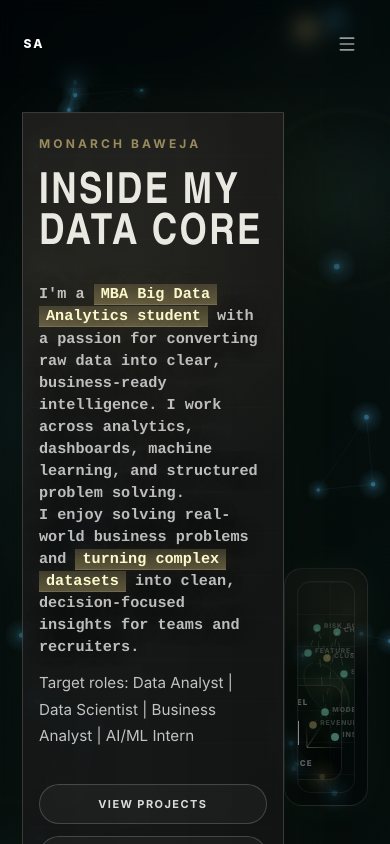
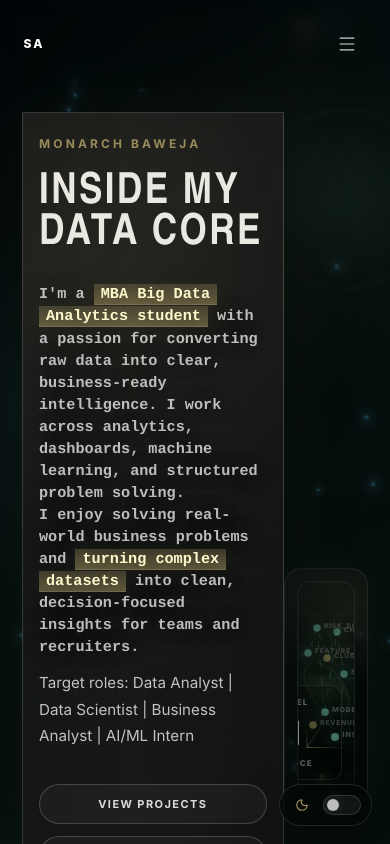
Before and after one commit to monarchbaweja1/monarch-baweja-portfolio, a React (Vite) app: page / in a window 390 px wide. Shown: the top 844 px of the page. Built offline with nearby package versions, Linux system fonts and the light colour scheme.

Commit message:
Add interactive atmosphere toggle

```diff
--- a/src/App.jsx
+++ b/src/App.jsx
@@ -1,8 +1,9 @@
-import { useEffect } from "react";
+import { useEffect, useState } from "react";
 import gsap from "gsap";
 import { ScrollTrigger } from "gsap/ScrollTrigger";
 import Lenis from "lenis";
 import AnimatedBackground from "./components/AnimatedBackground.jsx";
+import AtmosphereToggle from "./components/AtmosphereToggle.jsx";
 import CursorGlow from "./components/CursorGlow.jsx";
 import Navbar from "./components/Navbar.jsx";
 import Hero from "./components/Hero.jsx";
@@ -17,6 +18,8 @@ import Contact from "./components/Contact.jsx";
 gsap.registerPlugin(ScrollTrigger);
 
 export default function App() {
+  const [enhancedAtmosphere, setEnhancedAtmosphere] = useState(false);
+
   useEffect(() => {
     const lenis = new Lenis({
       duration: 1.28,
@@ -71,10 +74,11 @@ export default function App() {
 
   return (
     <>
-      <AnimatedBackground />
+      <AnimatedBackground enhanced={enhancedAtmosphere} />
       <CursorGlow />
       <main className="site-content">
         <Navbar />
+        <AtmosphereToggle active={enhancedAtmosphere} onToggle={setEnhancedAtmosphere} />
         <Hero />
         <Snapshot />
         <About />
--- a/src/components/AnimatedBackground.jsx
+++ b/src/components/AnimatedBackground.jsx
@@ -1,7 +1,12 @@
 import { useEffect, useRef } from "react";
 
-export default function AnimatedBackground() {
+export default function AnimatedBackground({ enhanced = false }) {
   const canvasRef = useRef(null);
+  const enhancedRef = useRef(enhanced);
+
+  useEffect(() => {
+    enhancedRef.current = enhanced;
+  }, [enhanced]);
 
   useEffect(() => {
     const canvas = canvasRef.current;
@@ -11,6 +16,7 @@ export default function AnimatedBackground() {
     let height = 0;
     let raf = 0;
     let nodes = [];
+    let intensity = enhancedRef.current ? 1 : 0;
 
     const dprValue = () => Math.min(window.devicePixelRatio || 1, 2);
 
@@ -63,9 +69,9 @@ export default function AnimatedBackground() {
           const maxDistance = 164 * dpr;
 
           if (distance < maxDistance) {
-            const opacity = 0.24 * (1 - distance / maxDistance) * Math.min(node.depth, other.depth);
-            ctx.strokeStyle = `rgba(58, 145, 184, ${opacity})`;
-            ctx.lineWidth = 0.75 * dpr;
+            const opacity = (0.1 + intensity * 0.28) * (1 - distance / maxDistance) * Math.min(node.depth, other.depth);
+            ctx.strokeStyle = `rgba(64, 159, 205, ${opacity})`;
+            ctx.lineWidth = (0.45 + intensity * 0.55) * dpr;
             ctx.beginPath();
             ctx.moveTo(node.x, node.y);
             ctx.lineTo(other.x, other.y);
@@ -85,8 +91,8 @@ export default function AnimatedBackground() {
         const maxDistance = 230 * dpr;
 
         if (distance < maxDistance) {
-          ctx.strokeStyle = `rgba(200, 181, 116, ${0.28 * (1 - distance / maxDistance)})`;
-          ctx.lineWidth = 0.9 * dpr;
+          ctx.strokeStyle = `rgba(200, 181, 116, ${(0.16 + intensity * 0.28) * (1 - distance / maxDistance)})`;
+          ctx.lineWidth = (0.65 + intensity * 0.6) * dpr;
           ctx.beginPath();
           ctx.moveTo(pointer.x, pointer.y);
           ctx.lineTo(node.x, node.y);
@@ -98,24 +104,27 @@ export default function AnimatedBackground() {
     const drawNodes = () => {
       nodes.forEach((node) => {
         const color = node.hue === "gold" ? [200, 181, 116] : [56, 126, 158];
-        const glow = ctx.createRadialGradient(node.x, node.y, 0, node.x, node.y, node.r * 7);
-        glow.addColorStop(0, `rgba(${color[0]}, ${color[1]}, ${color[2]}, ${0.56 * node.depth})`);
-        glow.addColorStop(0.42, `rgba(${color[0]}, ${color[1]}, ${color[2]}, ${0.22 * node.depth})`);
+        const glow = ctx.createRadialGradient(node.x, node.y, 0, node.x, node.y, node.r * (5.5 + intensity * 7));
+        glow.addColorStop(0, `rgba(${color[0]}, ${color[1]}, ${color[2]}, ${(0.28 + intensity * 0.52) * node.depth})`);
+        glow.addColorStop(0.42, `rgba(${color[0]}, ${color[1]}, ${color[2]}, ${(0.09 + intensity * 0.28) * node.depth})`);
         glow.addColorStop(1, `rgba(${color[0]}, ${color[1]}, ${color[2]}, 0)`);
         ctx.fillStyle = glow;
         ctx.beginPath();
         ctx.arc(node.x, node.y, node.r * 7, 0, Math.PI * 2);
         ctx.fill();
 
-        ctx.fillStyle = `rgba(${color[0]}, ${color[1]}, ${color[2]}, ${0.9 * node.depth})`;
+        ctx.fillStyle = `rgba(${color[0]}, ${color[1]}, ${color[2]}, ${(0.46 + intensity * 0.54) * node.depth})`;
         ctx.beginPath();
-        ctx.arc(node.x, node.y, node.r, 0, Math.PI * 2);
+        ctx.arc(node.x, node.y, node.r * (0.85 + intensity * 0.35), 0, Math.PI * 2);
         ctx.fill();
       });
     };
 
     const draw = (time) => {
       const dpr = dprValue();
+      const target = enhancedRef.current ? 1 : 0;
+      intensity += (target - intensity) * 0.045;
+      canvas.style.filter = `brightness(${0.82 + intensity * 0.45}) contrast(${1 + intensity * 0.32}) saturate(${0.92 + intensity * 0.22})`;
       ctx.clearRect(0, 0, width, height);
 
       nodes.forEach((node) => {
@@ -170,7 +179,7 @@ export default function AnimatedBackground() {
   }, []);
 
   return (
-    <div className="animated-background" aria-hidden="true">
+    <div className={`animated-background ${enhanced ? "enhanced" : ""}`} aria-hidden="true">
       <canvas ref={canvasRef} />
       <div className="bg-organic bg-organic-one" />
       <div className="bg-organic bg-organic-two" />
--- /dev/null
+++ b/src/components/AtmosphereToggle.jsx
@@ -0,0 +1,69 @@
+import { useEffect, useRef } from "react";
+import { Moon, Sparkles } from "lucide-react";
+
+function playAtmosphereSound(active) {
+  const AudioContext = window.AudioContext || window.webkitAudioContext;
+  if (!AudioContext) return;
+
+  const context = new AudioContext();
+  const now = context.currentTime;
+  const master = context.createGain();
+  const filter = context.createBiquadFilter();
+  const oscillator = context.createOscillator();
+  const shimmer = context.createOscillator();
+
+  master.gain.setValueAtTime(0.0001, now);
+  master.gain.exponentialRampToValueAtTime(active ? 0.045 : 0.028, now + 0.08);
+  master.gain.exponentialRampToValueAtTime(0.0001, now + (active ? 0.72 : 0.56));
+
+  filter.type = "lowpass";
+  filter.frequency.setValueAtTime(active ? 420 : 720, now);
+  filter.frequency.exponentialRampToValueAtTime(active ? 1400 : 240, now + (active ? 0.55 : 0.46));
+  filter.Q.setValueAtTime(0.85, now);
+
+  oscillator.type = "sine";
+  shimmer.type = "triangle";
+  oscillator.frequency.setValueAtTime(active ? 140 : 260, now);
+  oscillator.frequency.exponentialRampToValueAtTime(active ? 330 : 96, now + 0.52);
+  shimmer.frequency.setValueAtTime(active ? 520 : 360, now);
+  shimmer.frequency.exponentialRampToValueAtTime(active ? 880 : 180, now + 0.45);
+
+  oscillator.connect(filter);
+  shimmer.connect(filter);
+  filter.connect(master);
+  master.connect(context.destination);
+  oscillator.start(now);
+  shimmer.start(now + 0.025);
+  oscillator.stop(now + 0.78);
+  shimmer.stop(now + 0.62);
+
+  window.setTimeout(() => context.close(), 900);
+}
+
+export default function AtmosphereToggle({ active, onToggle }) {
+  const hasInteracted = useRef(false);
+
+  useEffect(() => {
+    if (!hasInteracted.current) return;
+    playAtmosphereSound(active);
+  }, [active]);
+
+  return (
+    <button
+      className={`atmosphere-toggle ${active ? "active" : ""}`}
+      type="button"
+      aria-label={active ? "Switch to calm atmosphere" : "Switch to enhanced atmosphere"}
+      aria-pressed={active}
+      onClick={() => {
+        hasInteracted.current = true;
+        onToggle((value) => !value);
+      }}
+    >
+      <span className="toggle-icon">{active ? <Sparkles size={14} /> : <Moon size={14} />}</span>
+      <span className="toggle-track">
+        <span className="toggle-thumb" />
+      </span>
+      <span className="toggle-text">{active ? "Enhanced" : "Calm"}</span>
+    </button>
+  );
+}
--- a/src/styles.css
+++ b/src/styles.css
@@ -51,6 +51,14 @@ button {
     radial-gradient(circle at 74% 24%, rgba(129, 121, 74, 0.08), transparent 28%),
     radial-gradient(circle at 8% 48%, rgba(38, 87, 101, 0.18), transparent 34%),
     linear-gradient(135deg, #020608 0%, #06100f 46%, #08110f 100%);
+  transition: background 0.9s cubic-bezier(0.4, 0, 0.2, 1), filter 0.9s cubic-bezier(0.4, 0, 0.2, 1);
+}
+
+.animated-background.enhanced {
+  background:
+    radial-gradient(circle at 74% 24%, rgba(129, 121, 74, 0.04), transparent 28%),
+    radial-gradient(circle at 8% 48%, rgba(38, 87, 101, 0.1), transparent 34%),
+    linear-gradient(135deg, #010305 0%, #030807 46%, #040908 100%);
 }
 
 .site-content {
@@ -74,6 +82,13 @@ button {
     linear-gradient(90deg, rgba(2,6,8,0.02), transparent 24%, rgba(2,6,8,0.32) 50%, transparent 82%, rgba(2,6,8,0.04)),
     radial-gradient(circle at 50% 45%, rgba(3,7,6,0.28), transparent 54%);
   pointer-events: none;
+  transition: background 0.9s cubic-bezier(0.4, 0, 0.2, 1), opacity 0.9s cubic-bezier(0.4, 0, 0.2, 1);
+}
+
+.animated-background.enhanced .network-vignette {
+  background:
+    linear-gradient(90deg, rgba(1,3,5,0.02), transparent 20%, rgba(1,3,5,0.5) 50%, transparent 84%, rgba(1,3,5,0.03)),
+    radial-gradient(circle at 50% 45%, rgba(1,3,5,0.48), transparent 54%);
 }
 
 .bg-organic {
@@ -85,6 +100,12 @@ button {
   background: radial-gradient(circle, rgba(55, 112, 104, 0.1), transparent 64%);
   filter: blur(2px);
   animation: floatOrganic 14s cubic-bezier(0.4, 0, 0.2, 1) infinite alternate;
+  transition: opacity 0.9s cubic-bezier(0.4, 0, 0.2, 1), filter 0.9s cubic-bezier(0.4, 0, 0.2, 1);
+}
+
+.animated-background.enhanced .bg-organic {
+  opacity: 0.42;
+  filter: blur(6px);
 }
 
 .bg-organic-one {
@@ -105,6 +126,88 @@ button {
     linear-gradient(rgba(255,255,255,0.04) 1px, transparent 1px),
     linear-gradient(90deg, rgba(255,255,255,0.03) 1px, transparent 1px);
   background-size: 3px 3px, 5px 5px;
+}
+
+.atmosphere-toggle {
+  position: fixed;
+  top: 72px;
+  right: clamp(18px, 3.5vw, 58px);
+  z-index: 55;
+  display: inline-flex;
+  align-items: center;
+  gap: 9px;
+  border: 1px solid rgba(255,255,255,0.12);
+  border-radius: 999px;
+  padding: 8px 10px;
+  color: rgba(255,255,255,0.64);
+  background: rgba(3, 7, 6, 0.56);
+  box-shadow: 0 16px 50px rgba(0,0,0,0.28);
+  backdrop-filter: blur(18px);
+  transition: transform 0.3s ease, border-color 0.3s ease, box-shadow 0.3s ease, background 0.3s ease;
+}
+
+.atmosphere-toggle:hover {
+  transform: translateY(-1px);
+  border-color: rgba(200,181,116,0.32);
+}
+
+.atmosphere-toggle.active {
+  color: rgba(255,255,255,0.88);
+  border-color: rgba(200,181,116,0.42);
+  background: rgba(4, 8, 8, 0.78);
+  box-shadow: 0 16px 60px rgba(0,0,0,0.38), 0 0 30px rgba(74, 158, 205, 0.14);
+}
+
+.toggle-icon {
+  display: grid;
+  width: 24px;
+  height: 24px;
+  place-items: center;
+  border-radius: 50%;
+  color: rgba(200,181,116,0.8);
+}
+
+.toggle-track {
+  position: relative;
+  display: block;
+  width: 38px;
+  height: 20px;
+  border: 1px solid rgba(255,255,255,0.13);
+  border-radius: 999px;
+  background: rgba(255,255,255,0.06);
+  transition: background 0.6s cubic-bezier(0.4, 0, 0.2, 1), border-color 0.6s cubic-bezier(0.4, 0, 0.2, 1);
+}
+
+.toggle-thumb {
+  position: absolute;
+  left: 3px;
+  top: 3px;
+  width: 12px;
+  height: 12px;
+  border-radius: 50%;
+  background: rgba(255,255,255,0.72);
+  box-shadow: 0 0 12px rgba(255,255,255,0.12);
+  transition: transform 0.6s cubic-bezier(0.4, 0, 0.2, 1), background 0.6s cubic-bezier(0.4, 0, 0.2, 1), box-shadow 0.6s cubic-bezier(0.4, 0, 0.2, 1);
+}
+
+.atmosphere-toggle.active .toggle-track {
+  border-color: rgba(74, 158, 205, 0.36);
+  background: rgba(74, 158, 205, 0.16);
+}
+
+.atmosphere-toggle.active .toggle-thumb {
+  transform: translateX(18px);
+  background: rgba(200,181,116,0.95);
+  box-shadow: 0 0 18px rgba(200,181,116,0.44), 0 0 28px rgba(74,158,205,0.18);
+}
+
+.toggle-text {
+  min-width: 58px;
+  font-size: 10px;
+  font-weight: 800;
+  text-align: left;
+  text-transform: uppercase;
+  letter-spacing: 0.12em;
 }
 
 .cursor-glow {
@@ -1035,6 +1138,16 @@ button {
     color: rgba(255,255,255,0.74);
   }
 
+  .atmosphere-toggle {
+    top: auto;
+    right: 18px;
+    bottom: 18px;
+  }
+
+  .toggle-text {
+    display: none;
+  }
+
   .hero-section {
     padding-top: 112px;
   }
```
